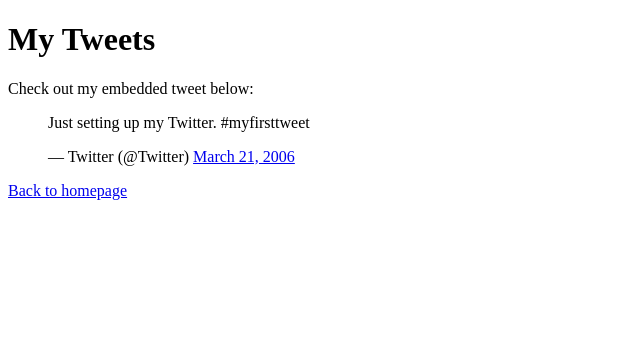
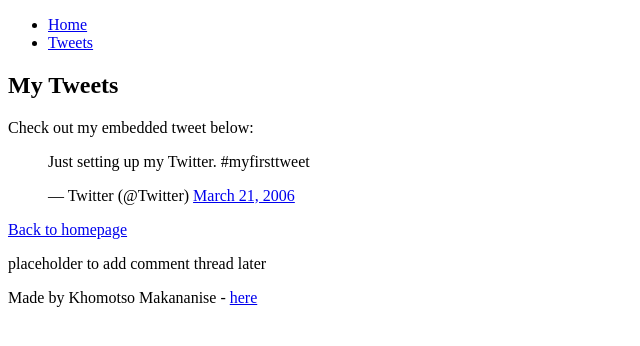
Before and after one commit to Mokoena-debug/My_First_Portfolio, a plain HTML site: page html_basic/tweets.html in a window 1280 px wide. Shown: the whole page, without its empty margins (0-640 px from the left). Drawn offline with Linux system fonts and the light colour scheme.

Commit message:
Update pages to consistent structure with header, main, footer

```diff
--- a/html_basic/tweets.html
+++ b/html_basic/tweets.html
@@ -2,13 +2,21 @@
 <html lang="en">
 <head>
   <meta charset="UTF-8">
-  <title>Tweets Page</title>
+  <title>Tweets</title>
 </head>
 <body>
+  <header>
+    <ul>
+      <li><a href="index.html">Home</a></li>
+      <li><a href="tweets.html">Tweets</a></li>
+    </ul>
+  </header>
+
+  <main>
+    <article>
       <h1>My Tweets</h1>
       <p>Check out my embedded tweet below:</p>
 
-  <!-- Example embedded tweet -->
       <blockquote class="twitter-tweet">
         <p lang="en" dir="ltr">Just setting up my Twitter. #myfirsttweet</p>&mdash; Twitter (@Twitter)
         <a href="https://twitter.com/Twitter/status/20?ref_src=twsrc%5Etfw">March 21, 2006</a>
@@ -16,5 +24,15 @@
       <script async src="https://platform.twitter.com/widgets.js" charset="utf-8"></script>
 
       <p><a href="index.html">Back to homepage</a></p>
+    </article>
+
+    <aside>
+      <p>placeholder to add comment thread later</p>
+    </aside>
+  </main>
+
+  <footer>
+    <p>Made by Khomotso Makananise - <a href="https://github.com/Mokoena-debug" target="_blank">here</a></p>
+  </footer>
 </body>
 </html>
```
Lines whose indentation alone changed are shown as unchanged.
